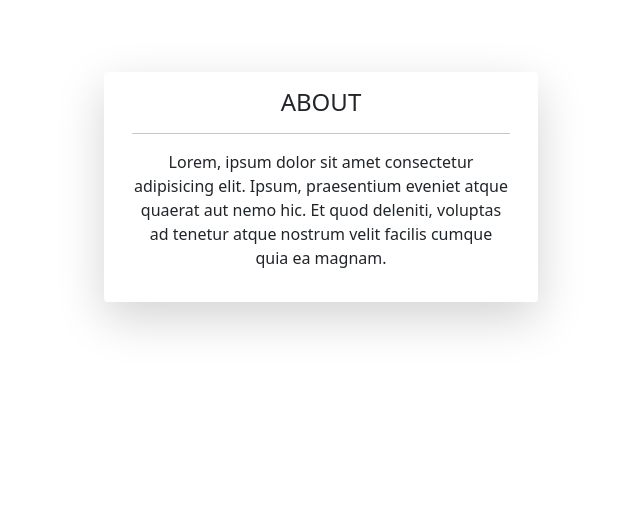
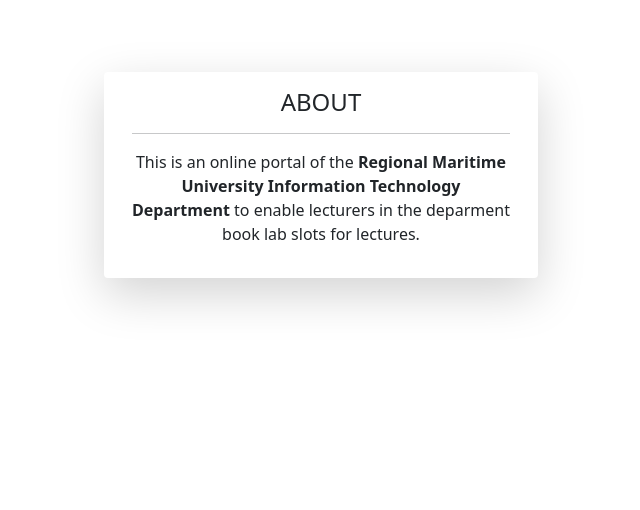
Before and after one commit to nanatoday/LabTimeTable-app, a Flask app: page /about in a window 1280 px wide. Shown: the part 100-610 px from the top of the page, without its empty margins (319-959 px from the left). Run offline with Flask 2, Linux system fonts and the light colour scheme; parts of the project's set-up code (start-up, migrations or seed data) failed here and were passed over; some libraries are stand-ins or nearby versions.

Commit message:
added about info

```diff
--- a/templates/about.html
+++ b/templates/about.html
@@ -91,9 +91,8 @@
 
                       <div class="card-body">
                       <h4>ABOUT</h4><hr>
-                    <p>Lorem, ipsum dolor sit amet consectetur adipisicing elit.
-                    Ipsum, praesentium eveniet atque quaerat aut nemo hic. Et quod deleniti,
-                    voluptas ad tenetur atque nostrum velit facilis cumque quia ea magnam.</p>
+                      <p>This is an online portal of the <strong>Regional Maritime University Information Technology Department</strong> to enable lecturers in the deparment
+                        book lab slots for lectures.</p>
                   </div>
                 </div>
             </div>
```
